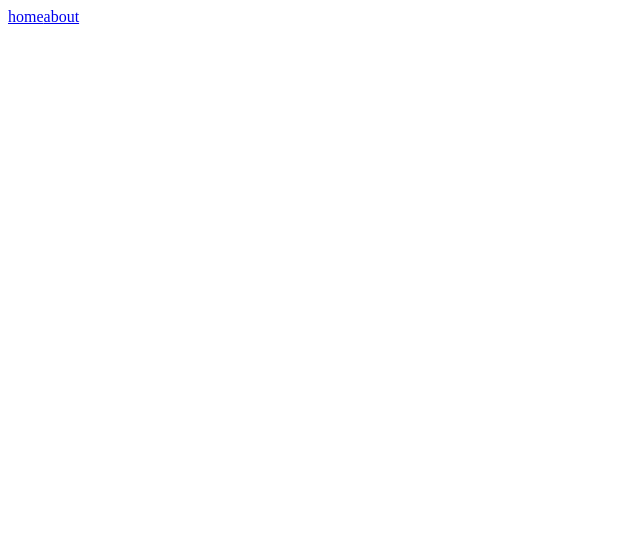
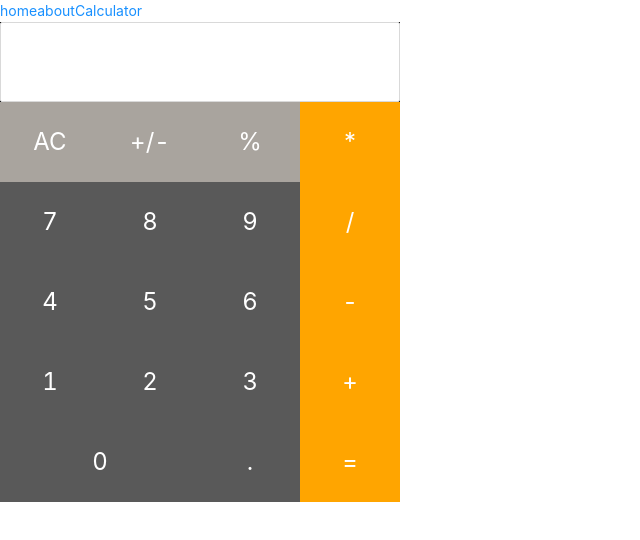
Before and after one commit to renzhaozhao/react-ts-app, a React (Vite) app: page /calculator in a window 1280 px wide. Before the commit this address had no page. Shown: the top 540 px of the page, without its empty margins (0-640 px from the left). Built offline with nearby package versions, Linux system fonts and the light colour scheme.

Commit message:
feat: 计算器样式

```diff
--- a/package.json
+++ b/package.json
@@ -8,6 +8,7 @@
     "preview": "vite preview"
   },
   "dependencies": {
+    "antd": "^4.22.4",
     "react": "^17.0.2",
     "react-dom": "^17.0.2",
     "react-router-dom": "^6.3.0"
@@ -17,6 +18,7 @@
     "@types/react": "^17.0.33",
     "@types/react-dom": "^17.0.10",
     "@vitejs/plugin-react": "^1.3.0",
+    "less": "^4.1.3",
     "typescript": "^4.6.3",
     "vite": "^2.9.5"
   }
--- a/src/App.tsx
+++ b/src/App.tsx
@@ -8,6 +8,7 @@ const App: FC = () => (
       <div>
         <Link to="/">home</Link>
         <Link to="/about">about</Link>
+        <Link to="/calculator">Calculator</Link>
       </div>
       <Routes>
         {routes.map((route: any) => (
--- a/src/main.tsx
+++ b/src/main.tsx
@@ -1,6 +1,7 @@
 import React from 'react'
 import ReactDOM from 'react-dom'
-import App from './App'
+import App from '@/App'
+import 'antd/dist/antd.less'
 
 ReactDOM.render(
   <React.StrictMode>
--- a/src/routes/index.ts
+++ b/src/routes/index.ts
@@ -10,6 +10,10 @@ const routes: RouteObject[] = [
     path: '/about',
     element: lazy(() => import('@/views/About')),
   },
+  {
+    path: '/calculator',
+    element: lazy(() => import('@/views/Calculator')),
+  },
 ]
 
 export default routes
--- /dev/null
+++ b/src/styles/calculator.less
@@ -0,0 +1,43 @@
+.container {
+  width: 400px;
+  background-color: black;
+  color: white;
+  font-size: 24px;
+
+  .ant-input {
+    height: 80px;
+    font-size: 24px;
+  }
+
+  .keys {
+    display: flex;
+    .left {
+      .opts {
+        display: flex;
+        .btn {
+          background-color: #a9a49e;
+        }
+      }
+      .nums {
+        width: 300px;
+        display: flex;
+        flex-wrap: wrap;
+      }
+    }
+    .right {
+      .btn {
+        background-color: orange;
+      }
+    }
+  }
+}
+
+.btn {
+  width: 100px;
+  height: 80px;
+  display: flex;
+  align-items: center;
+  justify-content: center;
+  background-color: #595959;
+  cursor: pointer;
+}
--- /dev/null
+++ b/src/views/Calculator.tsx
@@ -0,0 +1,73 @@
+import { Input } from 'antd'
+import '@/styles/calculator.less'
+import { useState } from 'react'
+const Calculator = () => {
+  const [number, setNumber] = useState('')
+
+  const pressNumber = (num: number) => {
+    const value = `${number}${num}`
+    setNumber(value)
+  }
+
+  return (
+    <div className="container">
+      <Input value={number} readOnly />
+      <div className="keys">
+        <div className="left">
+          <div className="opts">
+            <div className="btn">AC</div>
+            <div className="btn">+/-</div>
+            <div className="btn">%</div>
+          </div>
+          <div className="nums">
+            <div className="btn" onClick={() => pressNumber(7)}>
+              7
+            </div>
+            <div className="btn" onClick={() => pressNumber(8)}>
+              8
+            </div>
+            <div className="btn" onClick={() => pressNumber(9)}>
+              9
+            </div>
+            <div className="btn" onClick={() => pressNumber(4)}>
+              4
+            </div>
+            <div className="btn" onClick={() => pressNumber(5)}>
+              5
+            </div>
+            <div className="btn" onClick={() => pressNumber(6)}>
+              6
+            </div>
+            <div className="btn" onClick={() => pressNumber(1)}>
+              1
+            </div>
+            <div className="btn" onClick={() => pressNumber(2)}>
+              2
+            </div>
+            <div className="btn" onClick={() => pressNumber(3)}>
+              3
+            </div>
+            <div
+              className="btn"
+              onClick={() => pressNumber(0)}
+              style={{ width: 200 }}>
+              0
+            </div>
+            <div className="btn" onClick={() => pressNumber(0)}>
+              .
+            </div>
+          </div>
+        </div>
+        <div className="right">
+          <div className="btn">*</div>
+          <div className="btn">/</div>
+          <div className="btn">-</div>
+          <div className="btn">+</div>
+          <div className="btn">=</div>
+        </div>
+      </div>
+    </div>
+  )
+}
+
+export default Calculator
--- a/vite.config.ts
+++ b/vite.config.ts
@@ -14,4 +14,21 @@ export default defineConfig({
     port: 3000,
   },
   plugins: [react()],
+  // css预处理
+  css: {
+    postcss: {
+      // plugins: [require('autoprefixer')],
+    },
+    preprocessorOptions: {
+      less: {
+        modifyVars: {
+          hack: `true; @import (reference) "${resolve(
+            'src/config/variable.less'
+          )}";`,
+          // 'primary-color': '#26334d',
+        },
+        javascriptEnabled: true,
+      },
+    },
+  },
 })
```
Also changed, not shown: src/config/variable.less (added), 1 other file (tests, documents, lock files or other folders).
